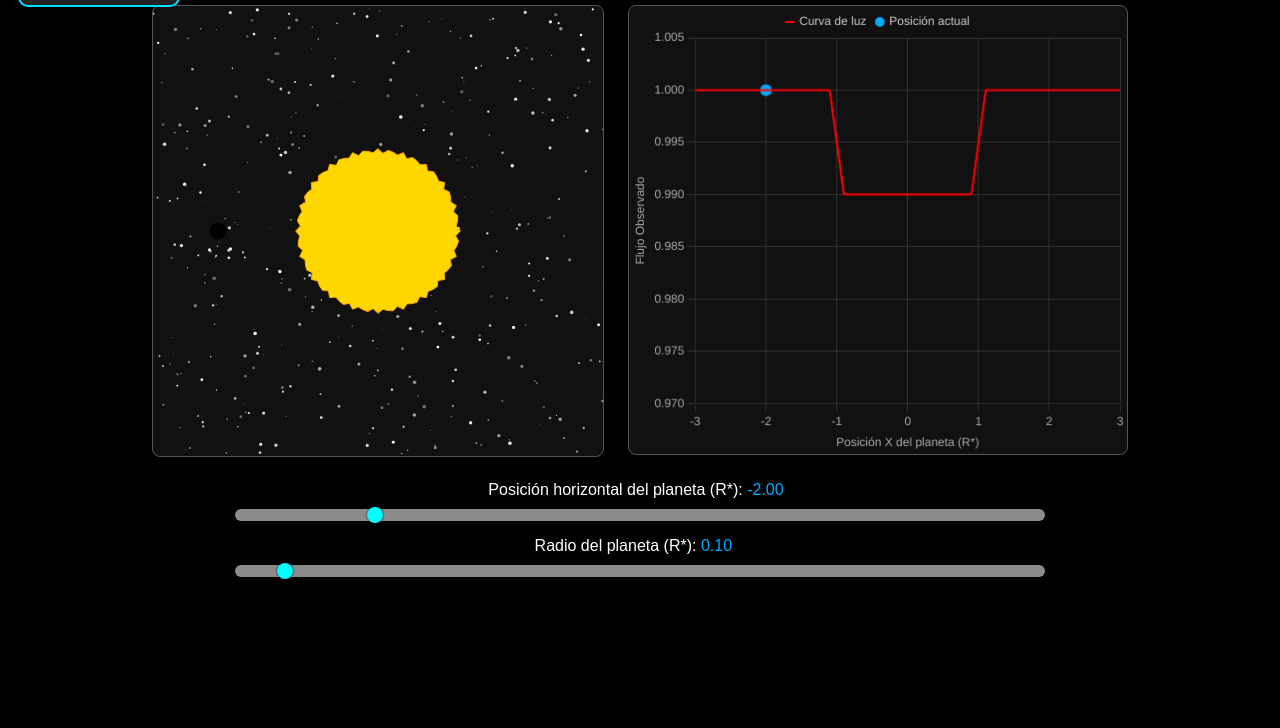
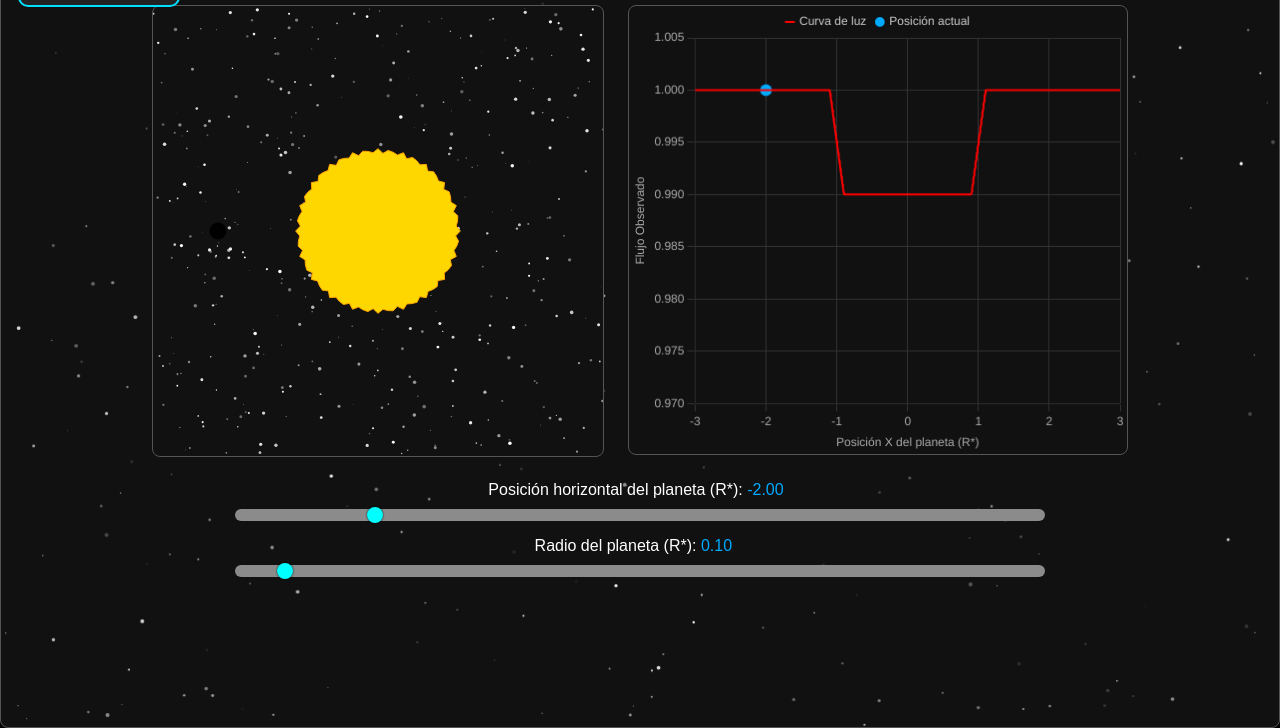
Before and after one commit to torturador44/ASTROSIM, a plain HTML site: page transito.html in a window 1280 px wide. Shown: the part 72-800 px from the top of the page. Drawn offline with nearby package versions, Linux system fonts and the light colour scheme.

Commit message:
fondo estrellado

```diff
--- a/transito.html
+++ b/transito.html
@@ -65,9 +65,19 @@
   color:#000;
   transform:scale(1.05);
 }
+#starfield {
+  position: fixed;
+  top: 0;
+  left: 0;
+  z-index: -1;
+  width: 100%;
+  height: 100%;
+}
+
   </style>
 </head>
 <body>
+  <canvas id="starfield"></canvas>
   <!-- Botón regresar -->
 <button id="backBtn" onclick="location.href='index.html'">⏪ Volver al menú</button>
   <h1>Tránsito Exoplanetario</h1>
@@ -250,5 +260,41 @@
     drawSystem();
     updateCurve();
   </script>
+  <script>
+  const canvas = document.getElementById("starfield");
+  const ctx = canvas.getContext("2d");
+  let fondostars = [];
+
+  function resize() {
+    canvas.width = window.innerWidth;
+    canvas.height = window.innerHeight;
+    fondostars = Array.from({ length: 300 }, () => ({
+      x: Math.random() * canvas.width,
+      y: Math.random() * canvas.height,
+      r: Math.random() * 1.5 + 0.5,
+      a: Math.random()
+    }));
+  }
+
+  function drawStars() {
+    ctx.clearRect(0, 0, canvas.width, canvas.height);
+    for (const star of fondostars) {
+      ctx.beginPath();
+      ctx.arc(star.x, star.y, star.r, 0, 2 * Math.PI);
+      ctx.fillStyle = `rgba(255, 255, 255, ${star.a})`;
+      ctx.fill();
+    }
+  }
+
+  function animate() {
+    drawStars();
+    requestAnimationFrame(animate);
+  }
+
+  window.addEventListener("resize", resize);
+  resize();
+  animate();
+</script>
+
 </body>
 </html>
```
